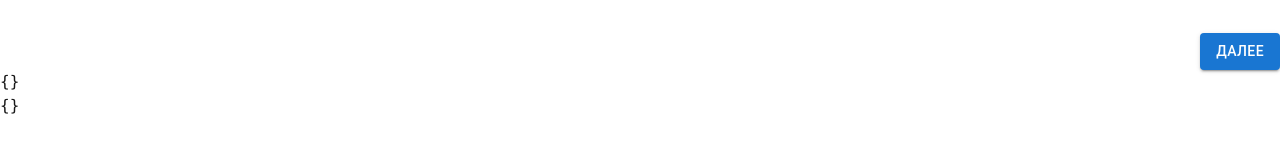
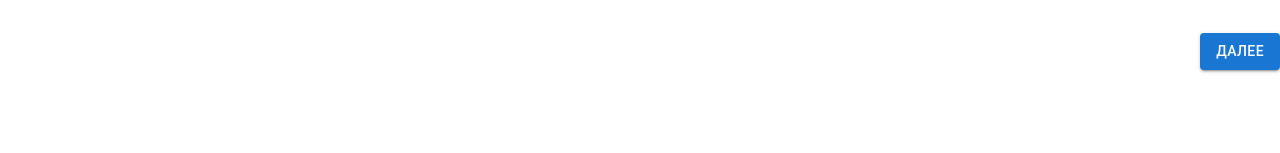
Before and after one commit to Sivko/lundbeck-next, a Next.js app: page /side-effects in a window 1280 px wide. Shown: the part 589-742 px from the top of the page. Built offline with nearby package versions, Linux system fonts and the light colour scheme.

Commit message:
remove debug

```diff
--- a/sections/sade-effect-section/index.tsx
+++ b/sections/sade-effect-section/index.tsx
@@ -33,7 +33,7 @@ const sadeEffectSection: React.FC = () => {
     }
   };
 
-  const allValues = methods.watch();
+  // const allValues = methods.watch();
 
 
   const handleBack = () => setActiveStep((prev) => prev - 1);
@@ -101,10 +101,10 @@ const sadeEffectSection: React.FC = () => {
         </form>
       </FormProvider>
 
-      <pre>
+      {/* <pre>
         <div className="text-red-200">{JSON.stringify(methods.formState.errors, null, 2)}</div>
         {JSON.stringify(allValues, null, 2)}
-      </pre>
+      </pre> */}
     </div>
   );
 };
```
